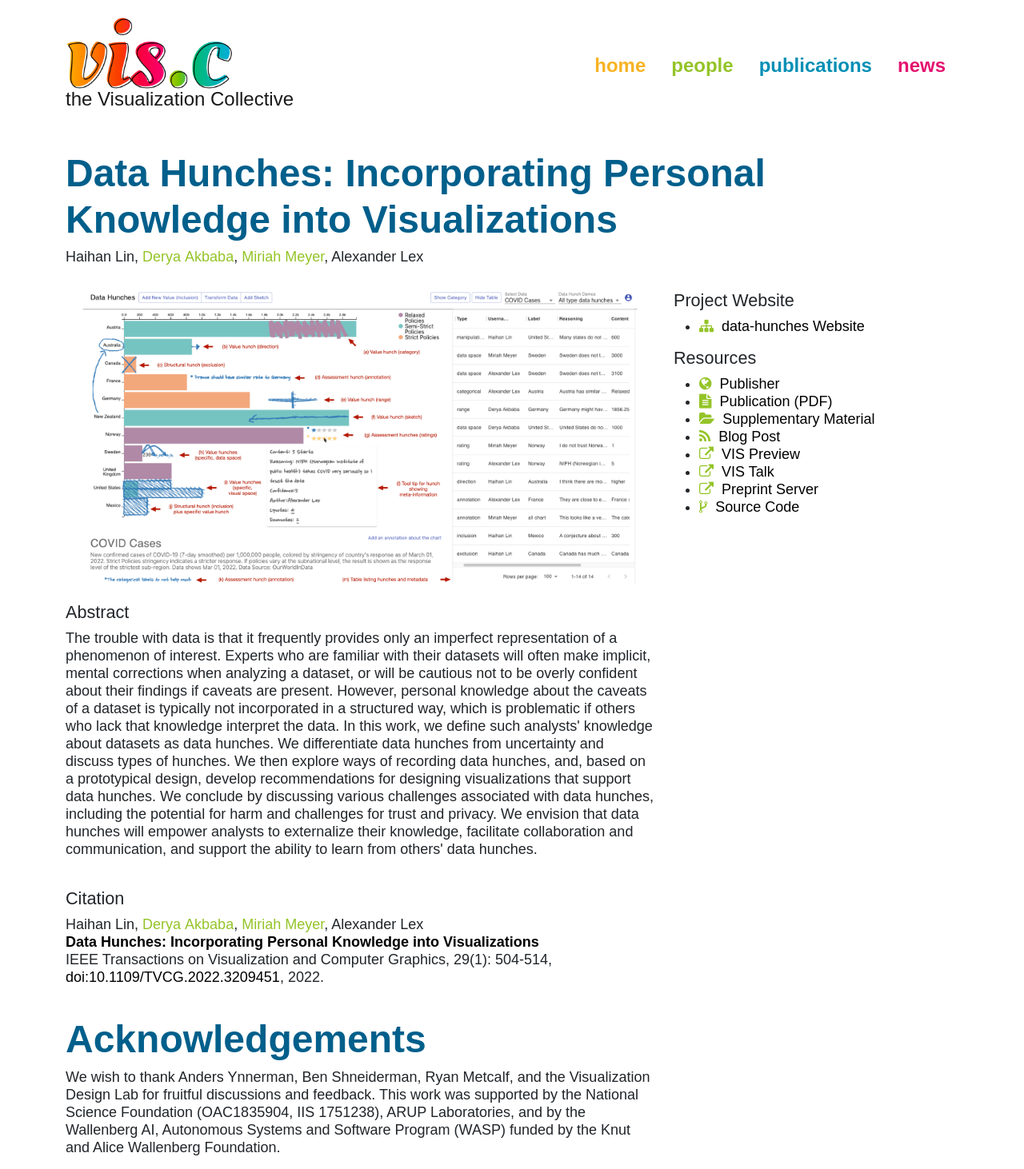
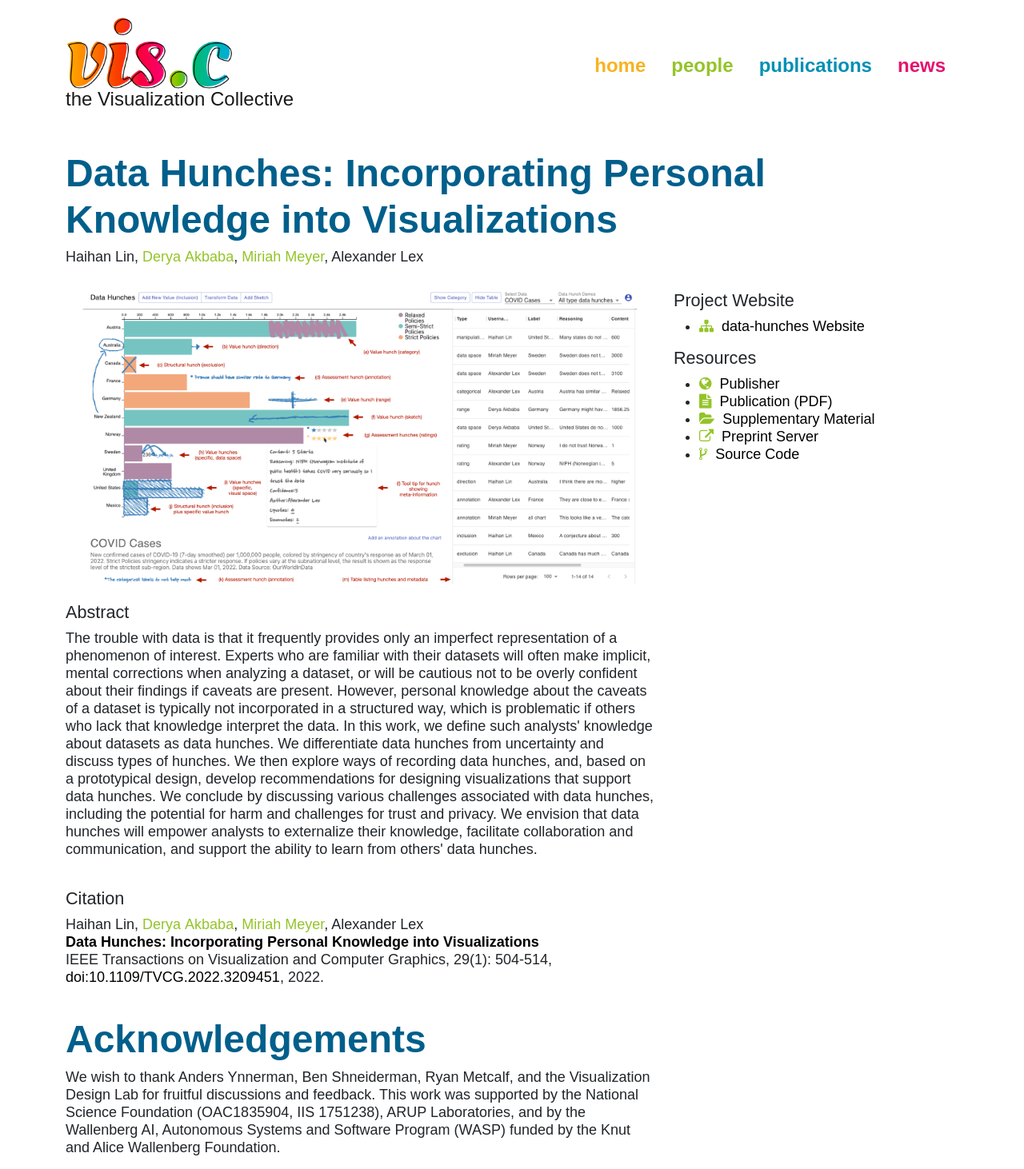
Before and after one commit to visidlab/visidlab.github.io, a Jekyll site: the page built from _publications/2022_vis_data_hunches.md, in a window 1280 px wide. Shown: the whole page at 80% size. Built offline with Jekyll 4.4.1, drawn with Linux system fonts in a browser that asks for light colours; some web fonts are replaced; some of the changed lines change nothing that is shown.

Commit message:
Update 2022_vis_data_hunches.md

```diff
--- a/_publications/2022_vis_data_hunches.md
+++ b/_publications/2022_vis_data_hunches.md
@@ -46,50 +46,22 @@
   volume: 29
   number: 1
 
-# Provide a link to the publisher's webpage if no DOI is available
-publisherURL:
+
 
 # Link to an official preprint server
 preprint_server: https://osf.io/zud5t/
 
 # Links to a project hosted on VDL, or else externally on your own site
-#project: http://vdl.sci.utah.edu/data-hunch/
+
 external-project: http://vdl.sci.utah.edu/data-hunch/
 
-blog-post: 2022/04/27/loon/
 
-# Video entry and preview video
-videos:
- - name: 'VIS Preview'
-   youtube-id: 1Dfh4p8gA0A
-   file: 2022_vis_data_hunches_preview.mp4
- - name: 'VIS Talk'
-   youtube-id: IqLqajd3mY0
-   file: 2022_vis_data_hunches_full.mp4
 
 # Provide a preprint and supplement pdf
-pdf: 2022_vis_data_hunches.pdf
-supplement: 2022_vis_data-hunches_supplement.xlsx
+pdf: https://sci.utah.edu/~vdl/papers/2022_vis_data_hunches.pdf
+supplement: https://sci.utah.edu/~vdl/papers/2022_vis_data-hunches_supplement.xlsx
 
-# Extra supplements, such as talk slides, data sets, etc.
-#supplements:
-#- name: Vials Conference Talk Slides
-  # Use link instead of abslink if you want to link to the master directory
- # abslink: http://vials.io/talk/
-  # Defaults to a download icon, use this if you want a link-out icon
-  #linksym: true
 
-images:
-- path: 2022_vis_data_hunches_overview.png
-  caption: The overall prototype to view and record data hunches.
-- path: 2022_vis_data_hunches_types.png
-  caption: A variety types of data hunches visualized on a single chart.
-- path: 2022_vis_data_hunches_options.png
-  caption: Different options to select from to add a data hunch to the chart.
-- path: 2022_vis_data_hunches_categorical.png
-  caption: Adding a categorical value hunch to the chart.
-- path: 2022_vis_data_hunches_vote.png
-  caption: Upvoting/downvoting to agree/disagree with the data hunch.
 # Link to the repository where the code is hosted
 code: https://github.com/visdesignlab/data-hunches-package
 
```
